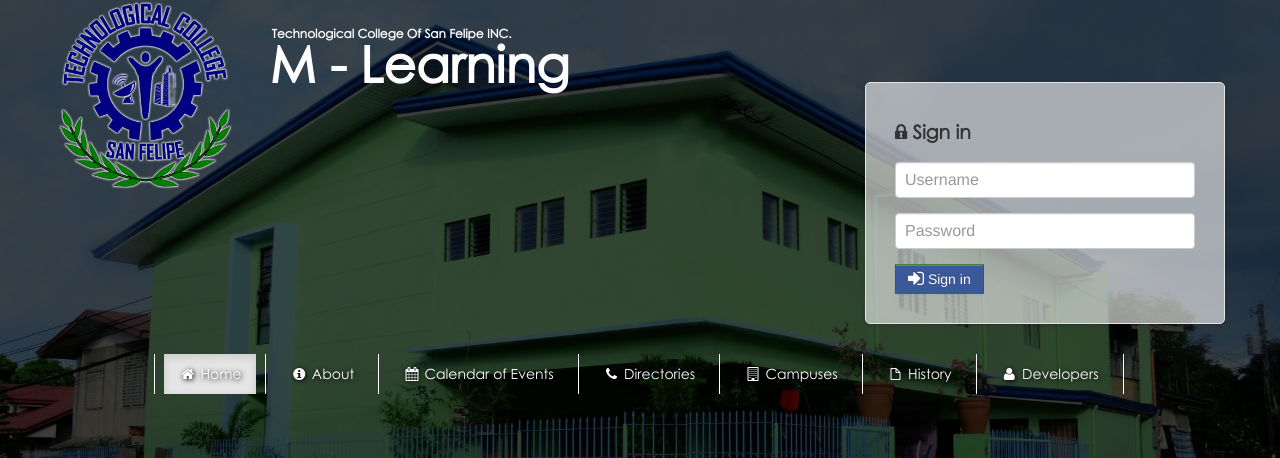
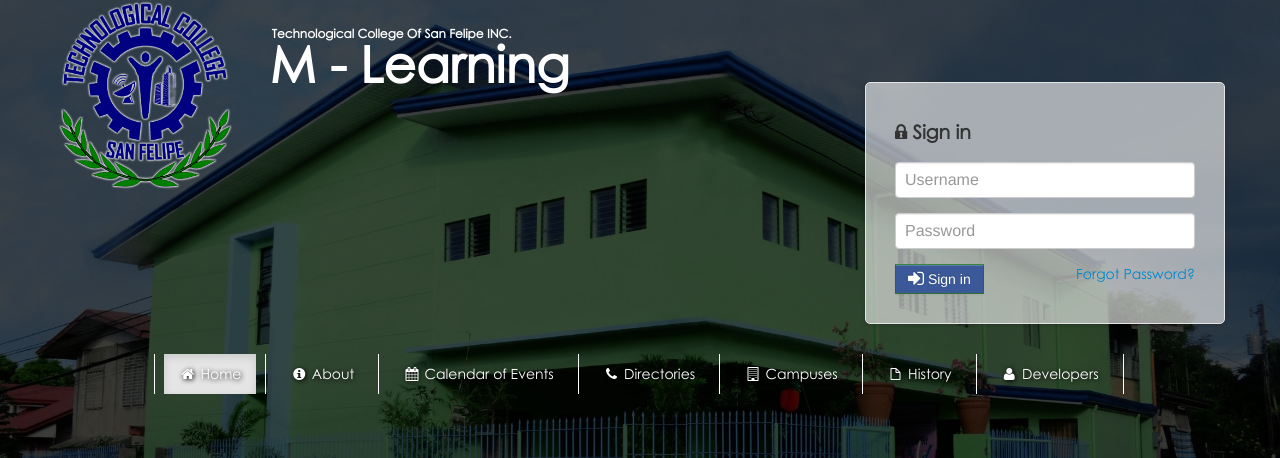
Before and after one commit to zjsan/lms-v2, a PHP site: page / in a window 1280 px wide. Shown: the part 28-486 px from the top of the page. Run offline with PHP 8.4, Linux system fonts and the light colour scheme; some libraries are stand-ins or nearby versions.

Commit message:
added forgot password

```diff
--- /dev/null
+++ b/forgotpassword.php
@@ -0,0 +1,3 @@
+<div class = "forgotpassword-container">
+
+</div>
--- a/login_form.php
+++ b/login_form.php
@@ -9,6 +9,8 @@
 															$('#signin').tooltip('hide');
 														});
 														</script>
+
+						<a href="forgotpassword" style = 'float:right;'>Forgot Password?</a>
 			</form>
 						<script>
 						jQuery(document).ready(function(){
```
